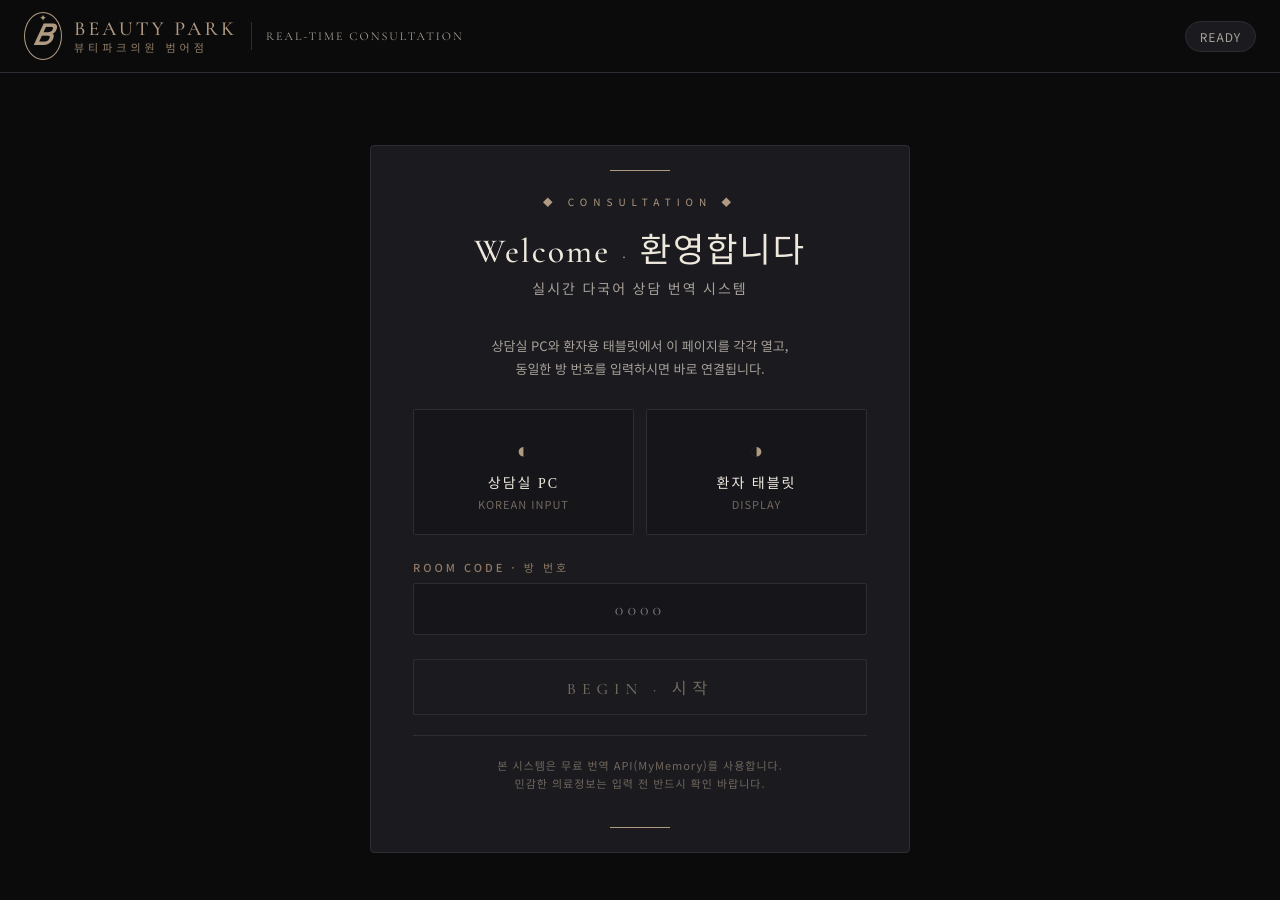
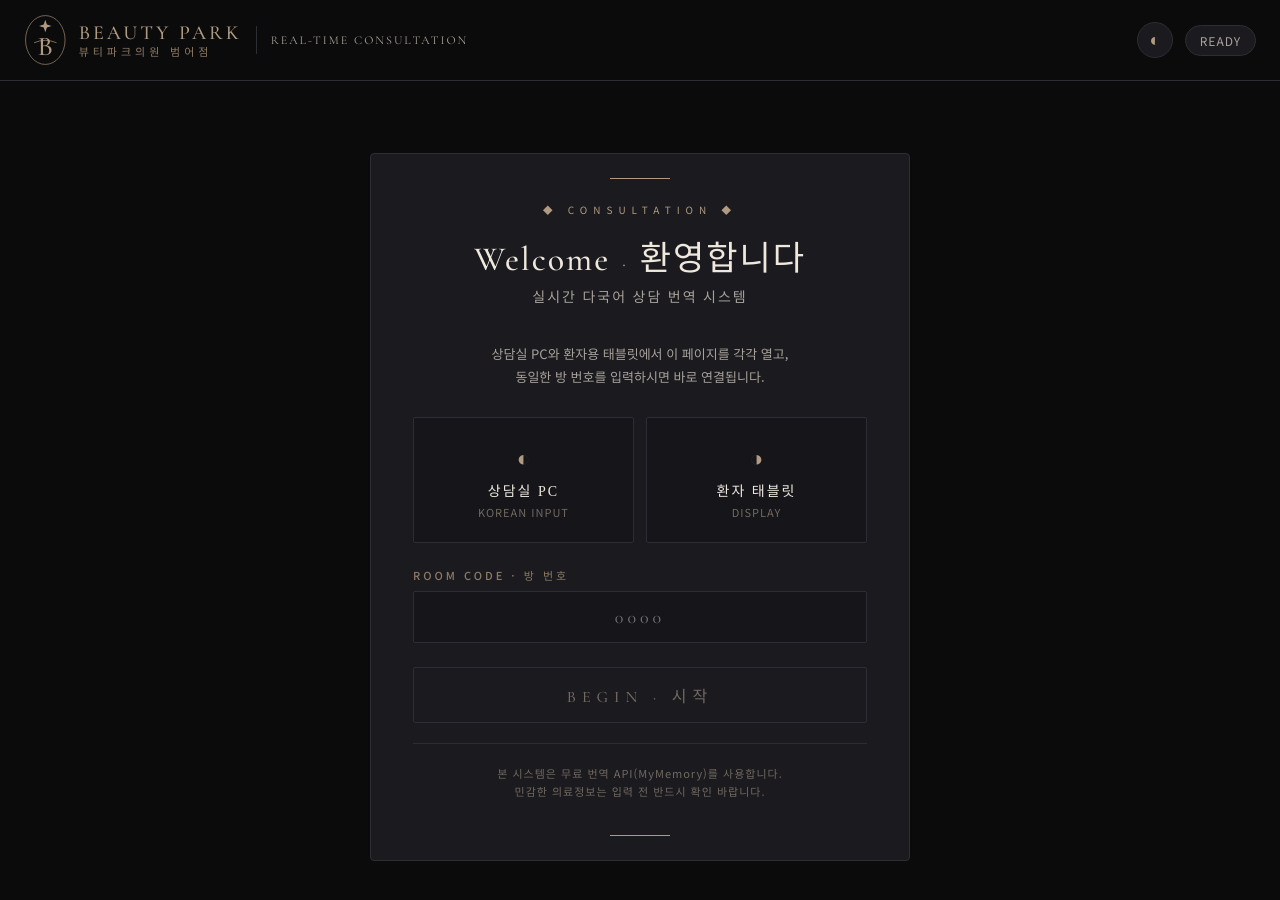
Before and after one commit to bpconsultation2025-blip/beauty-park-translator, a website: page consultation-translator.html in a window 1280 px wide. Drawn offline with nearby package versions, Linux system fonts and the light colour scheme.

Commit message:
Add files via upload

```diff
--- a/consultation-translator.html
+++ b/consultation-translator.html
@@ -9,7 +9,7 @@
 <link href="https://fonts.googleapis.com/css2?family=Cormorant+Garamond:wght@400;500;600;700&family=Noto+Serif+KR:wght@400;500;600;700&family=Noto+Sans+KR:wght@300;400;500;600&display=swap" rel="stylesheet">
 <script src="https://unpkg.com/peerjs@1.5.4/dist/peerjs.min.js"></script>
 <style>
-  :root {
+  :root, [data-theme="dark"] {
     --bg:          #0b0b0c;
     --bg-soft:     #15151a;
     --panel:       #1a1a1f;
@@ -24,6 +24,22 @@
     --ok:          #8abd9e;
     --warn:        #d4b370;
     --err:         #d08a8a;
+  }
+  [data-theme="light"] {
+    --bg:          #faf7f2;          /* warm ivory */
+    --bg-soft:     #f2ede4;
+    --panel:       #ffffff;
+    --panel-light: #f7f2e9;
+    --line:        #e3dccf;
+    --brand:       #8d7a64;          /* deeper bronze for contrast on light bg */
+    --brand-soft:  #a18c74;
+    --brand-dim:   #c9bda9;
+    --text:        #2a2521;
+    --text-dim:    #6b6158;
+    --muted:       #a59c90;
+    --ok:          #3d8159;
+    --warn:        #a87d2b;
+    --err:         #b14a4a;
   }
   * { box-sizing: border-box; }
   html, body {
@@ -45,20 +61,33 @@
     display: flex; align-items: center; justify-content: space-between; gap: 16px;
   }
   .brand-left { display: flex; align-items: center; gap: 14px; }
-  .logo-wrap { height: 44px; display: flex; align-items: center; }
-  .logo-wrap img { height: 100%; display: block; }
-  .logo-fallback { display: flex; align-items: center; gap: 12px; }
-  .logo-mark {
-    width: 38px; height: 48px; border: 1.2px solid var(--brand); border-radius: 50%;
-    display: flex; align-items: center; justify-content: center; position: relative;
+  .logo-wrap { height: 52px; display: flex; align-items: center; gap: 12px; }
+  .bp-logo {
+    height: 100%; width: auto; display: block;
+    color: var(--brand);
+    flex-shrink: 0;
   }
-  .logo-mark::before {
-    content: "✦"; position: absolute; top: -2px; left: 50%; transform: translateX(-50%);
-    color: var(--brand); font-size: 9px;
+  .header-right { display: flex; align-items: center; gap: 12px; }
+  .theme-toggle {
+    width: 36px; height: 36px;
+    border: 1px solid var(--line);
+    background: var(--panel);
+    color: var(--brand);
+    border-radius: 50%;
+    cursor: pointer;
+    font-size: 18px; line-height: 1;
+    display: flex; align-items: center; justify-content: center;
+    transition: all .2s ease;
+    padding: 0;
   }
-  .logo-mark span {
-    font-family: "Cormorant Garamond", serif; font-weight: 600; font-size: 28px;
-    color: var(--brand); line-height: 1; font-style: italic;
+  .theme-toggle:hover {
+    border-color: var(--brand);
+    background: var(--bg-soft);
+    transform: rotate(180deg);
+  }
+  .theme-toggle .theme-icon {
+    display: inline-block;
+    transition: transform .3s ease;
   }
   .logo-text { display: flex; flex-direction: column; line-height: 1.1; }
   .logo-text .en {
@@ -369,20 +398,28 @@
   <header class="brand">
     <div class="brand-left">
       <div class="logo-wrap">
-        <!-- If logo.png is placed next to this file, it will show. Otherwise the CSS fallback shows. -->
-        <img id="logoImg" src="logo.png" alt="Beauty Park" onerror="this.style.display='none'; document.getElementById('logoFallback').style.display='flex';" />
-        <div id="logoFallback" class="logo-fallback" style="display:none">
-          <div class="logo-mark"><span>𝐵</span></div>
-          <div class="logo-text">
-            <div class="en">BEAUTY PARK</div>
-            <div class="ko">뷰티파크의원 범어점</div>
-          </div>
+        <svg class="bp-logo" viewBox="0 0 82 100" xmlns="http://www.w3.org/2000/svg" aria-label="Beauty Park">
+          <ellipse cx="41" cy="50" rx="38" ry="47" fill="none" stroke="currentColor" stroke-width="1.2"/>
+          <path d="M41 11 L44 20 L53 23 L44 26 L41 35 L38 26 L29 23 L38 20 Z" fill="currentColor"/>
+          <path d="M20 55 Q41 46 62 55" stroke="currentColor" stroke-width="1.3" fill="none" stroke-linecap="round"/>
+          <text x="41" y="78" text-anchor="middle"
+                font-family="'Cormorant Garamond', 'Playfair Display', Georgia, serif"
+                font-size="52" font-weight="500" fill="currentColor">B</text>
+        </svg>
+        <div class="logo-text">
+          <div class="en">BEAUTY PARK</div>
+          <div class="ko">뷰티파크의원 범어점</div>
         </div>
       </div>
       <div class="header-divider"></div>
       <div class="header-subtitle serif">REAL-TIME CONSULTATION</div>
     </div>
-    <span id="status" class="status">READY</span>
+    <div class="header-right">
+      <button id="themeToggle" class="theme-toggle" type="button" aria-label="테마 전환" title="라이트/다크 전환">
+        <span class="theme-icon">◐</span>
+      </button>
+      <span id="status" class="status">READY</span>
+    </div>
   </header>
 
   <main id="main">
@@ -480,6 +517,35 @@
 </div>
 
 <script>
+/* ================= Theme (Light / Dark) ================= */
+(function initTheme() {
+  const KEY = 'bp-theme';
+  const saved = (function() {
+    try { return localStorage.getItem(KEY); } catch(e) { return null; }
+  })();
+  const theme = saved || 'dark';
+  document.documentElement.setAttribute('data-theme', theme);
+  /* wait for DOM ready for button wire-up */
+  document.addEventListener('DOMContentLoaded', () => {
+    const btn = document.getElementById('themeToggle');
+    const icon = btn && btn.querySelector('.theme-icon');
+    if (!btn) return;
+    const updateIcon = () => {
+      const cur = document.documentElement.getAttribute('data-theme');
+      if (icon) icon.textContent = cur === 'light' ? '☾' : '◐';
+      btn.title = cur === 'light' ? '다크 모드로 전환' : '라이트 모드로 전환';
+    };
+    updateIcon();
+    btn.addEventListener('click', () => {
+      const cur = document.documentElement.getAttribute('data-theme');
+      const next = cur === 'light' ? 'dark' : 'light';
+      document.documentElement.setAttribute('data-theme', next);
+      try { localStorage.setItem(KEY, next); } catch(e) {}
+      updateIcon();
+    });
+  });
+})();
+
 /* ================= Configuration ================= */
 const LANGS = ['en', 'zh-CN', 'ja'];
 const LANG_LABEL = { 'en': 'English', 'zh-CN': '中文 (Chinese)', 'ja': '日本語 (Japanese)' };
@@ -492,8 +558,8 @@ const TEMPLATES = [
     category: '인사·안내',
     phrases: [
       '안녕하세요, 오늘 상담 도와드릴 실장입니다.',
-      '편하게 이쪽으로 앉으실게요.',
       '잠시만 기다려주세요. 곧 원장님께서 오십니다.',
+      '당일 진료 일정에 따라 담당 원장님이 변경될 수 있는 점 양해 부탁드립니다.',
       '시술 끝나셨습니다. 수고 많으셨어요.',
       '오늘 방문해 주셔서 감사합니다.',
       '혹시 궁금하신 점이 있으시면 편하게 말씀해 주세요.',
@@ -514,7 +580,9 @@ const TEMPLATES = [
     category: '시술 설명',
     phrases: [
       '보톡스는 약 10~15분 소요되며, 효과는 4~6개월 지속됩니다.',
+      '주름 보톡스 리터치는 시술 후 2주째에 가능하며, 모두 유료로 진행됩니다. 비용은 제품에 따라 안내드릴게요.',
       '필러는 약 20~30분 소요되며, 효과는 6~12개월 지속됩니다.',
+      '필러는 리터치가 불가하며, 시술 후 2주 이내 몰딩만 가능합니다. (단, 애교 필러는 제외)',
       '시술 전 마취 크림을 약 30분간 도포하겠습니다.',
       '레이저 시술 시 약간의 따끔함이 있을 수 있습니다.',
       '리프팅 시술은 약 40~60분 정도 소요됩니다.',
@@ -527,6 +595,7 @@ const TEMPLATES = [
       '오늘 시술 총 금액은 다음과 같습니다.',
       '결제는 카드 또는 현금으로 가능합니다.',
       '오늘 이벤트 할인가로 안내드리고 있습니다.',
+      '첫 방문 이벤트 상품은 당일 결제 시에만 적용 가능하며, 결제 후 한 달 이내에 사용해 주셔야 합니다. (다음 방문 시 적용 불가)',
       '패키지로 구매하시면 추가 할인이 적용됩니다.',
       '부가세 포함 가격입니다.',
       '분할 결제도 가능하니 편하게 말씀해 주세요.',
@@ -820,14 +889,6 @@ function changeFont(delta) {
   $('displayContent').style.fontSize = displaySize + 'px';
 }
 
-/* On load, also trigger logo fallback check if image fails */
-window.addEventListener('load', () => {
-  const img = $('logoImg');
-  if (!img.complete || img.naturalWidth === 0) {
-    img.style.display = 'none';
-    $('logoFallback').style.display = 'flex';
-  }
-});
 </script>
 </body>
 </html>
```
